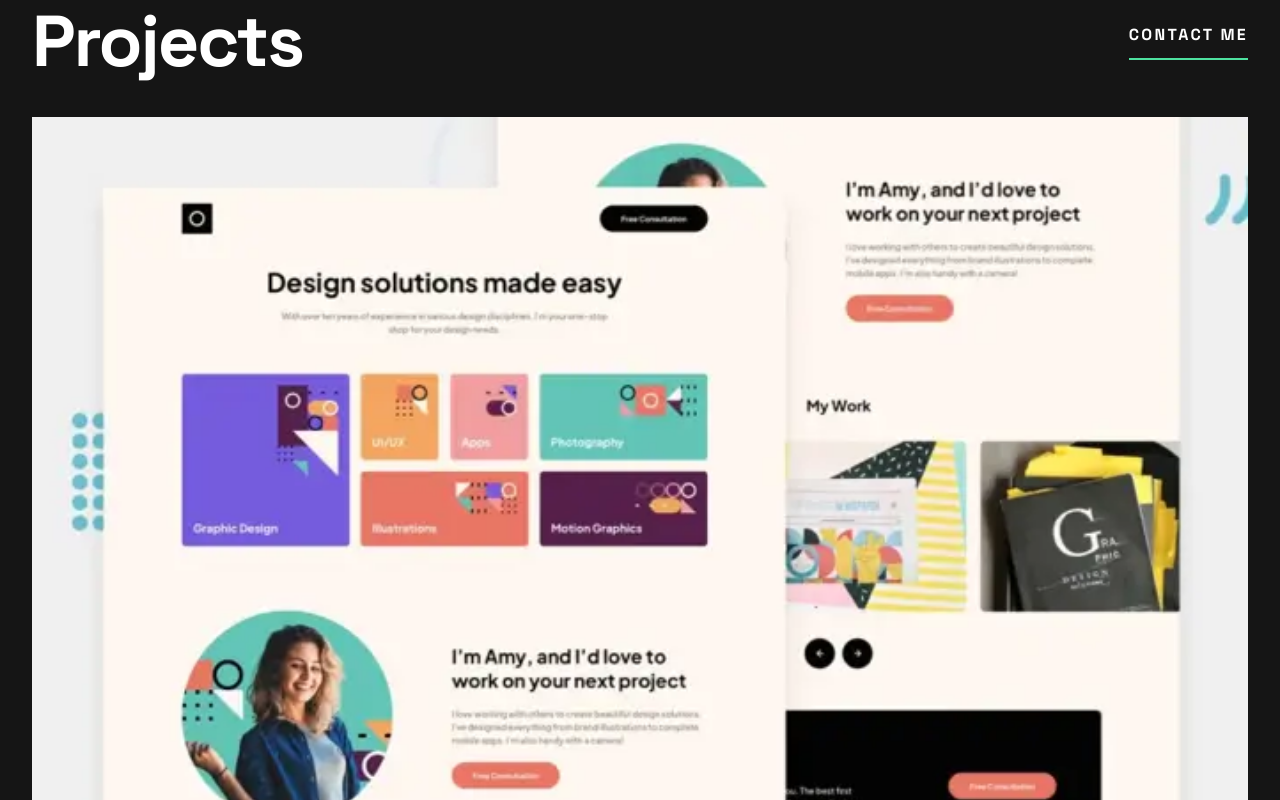
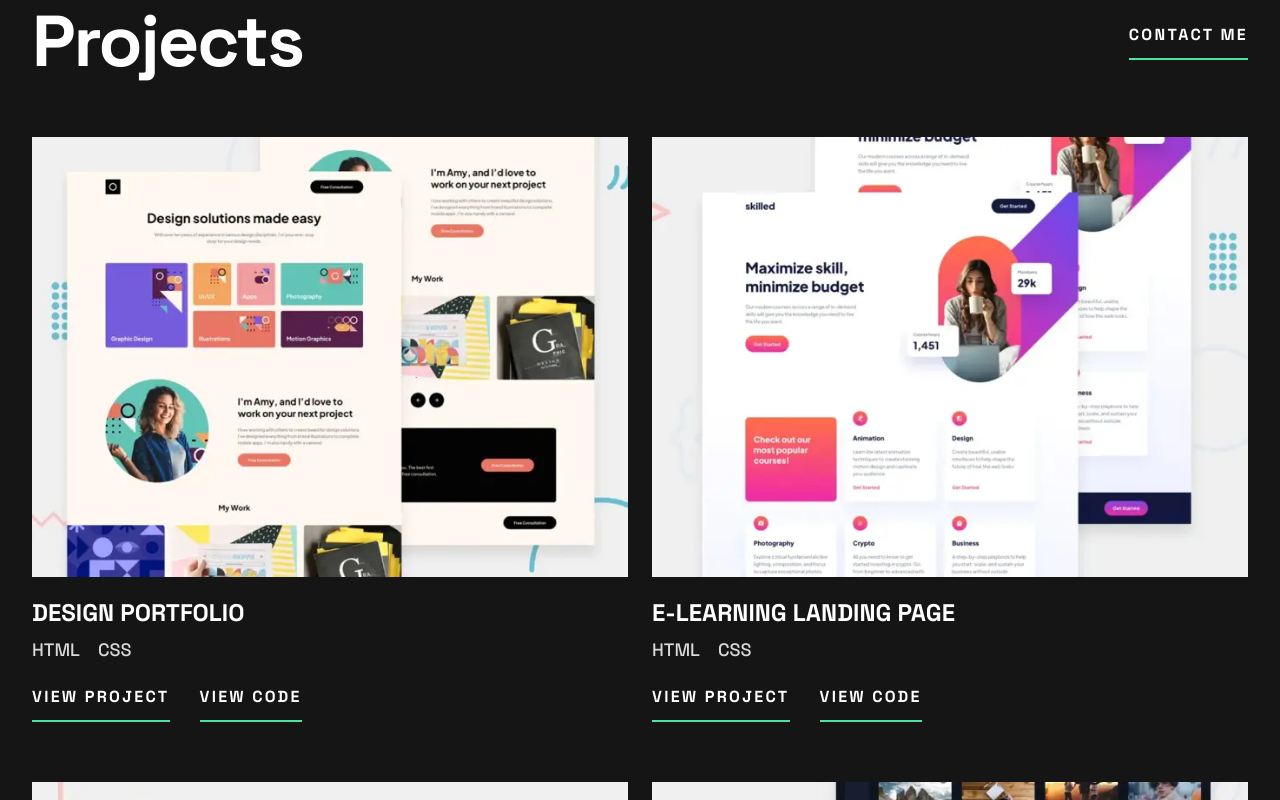
Before and after one commit to johnnygerard/FEM-Single-page-developer-portfolio, an Angular app: page / in a window 1280 px wide. Shown: the part 1200-2000 px from the top of the page. Built offline with nearby package versions, Linux system fonts and the light colour scheme.

Commit message:
feat: projects section

```diff
--- a/src/app/app.component.scss
+++ b/src/app/app.component.scss
@@ -294,4 +294,11 @@ textarea.form-control {
       margin-top: 14px;
     }
   }
+
+  .projects {
+    margin-top: 60px;
+    grid-template-columns: 1fr 1fr;
+    grid-template-rows: repeat(3, 1fr);
+    gap: 60px 24px;
+  }
 }
```
